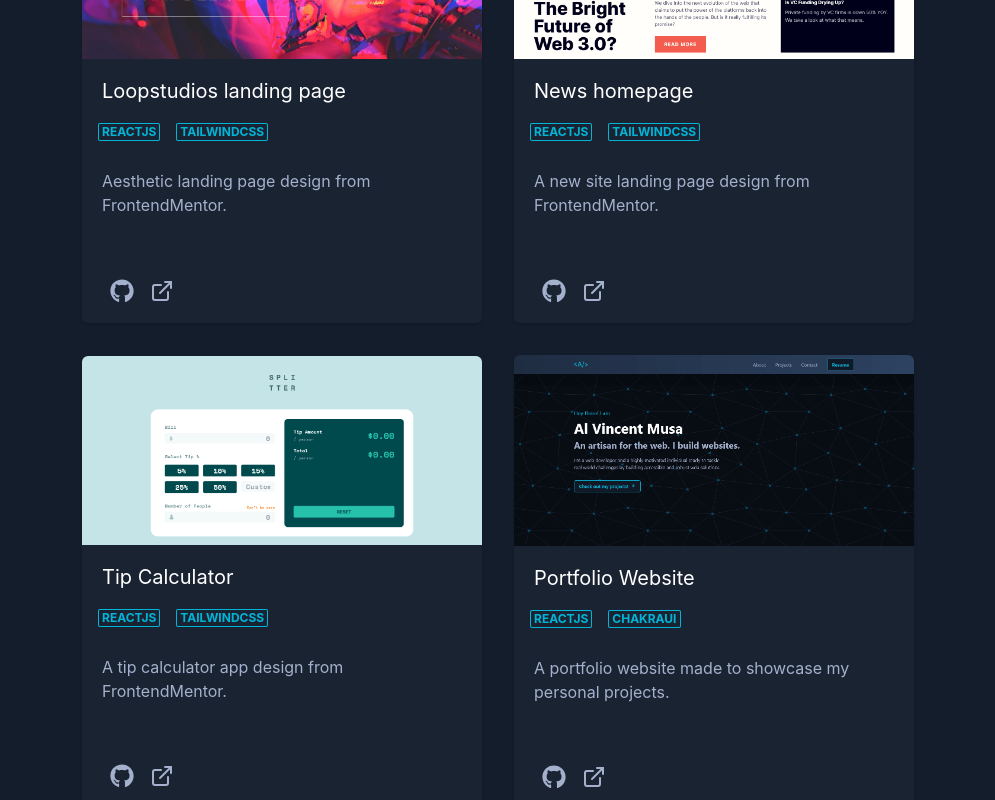
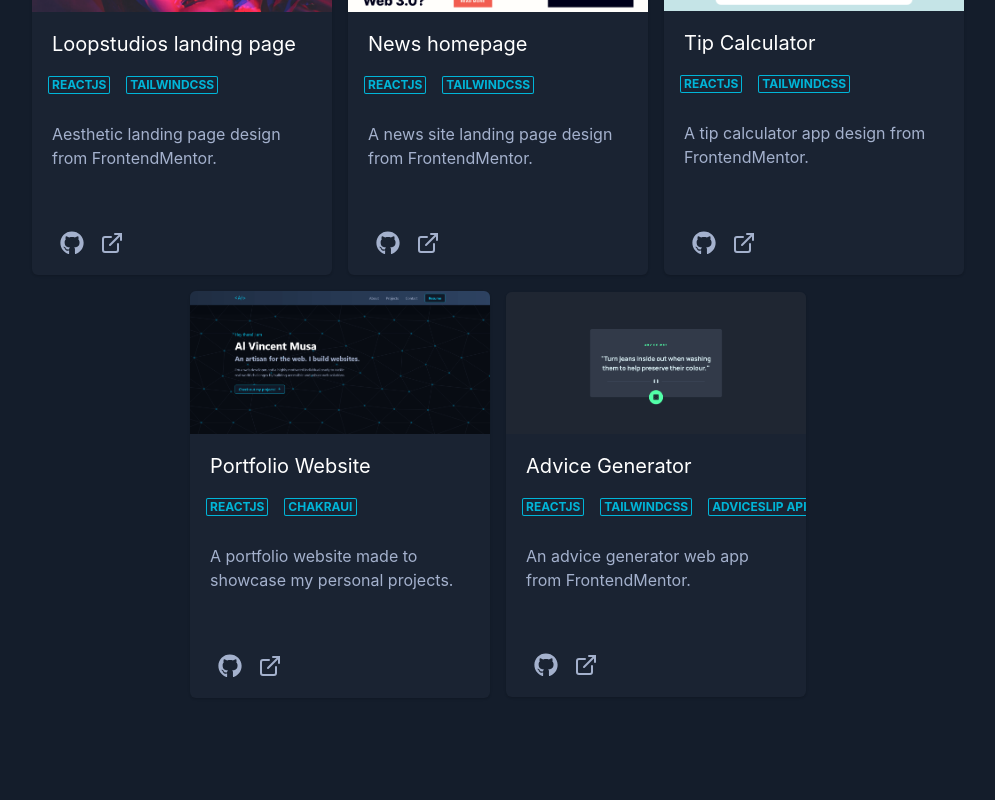
Before and after one commit to eeyvee-0x4d/portfolio, a React (Vite) app: page / in a window 1280 px wide. Shown: the part 1760-2560 px from the top of the page, without its empty margins (142-1137 px from the left). Built offline with nearby package versions, Linux system fonts and the light colour scheme.

Commit message:
update to projects component

```diff
--- a/src/components/Projects.jsx
+++ b/src/components/Projects.jsx
@@ -22,6 +22,7 @@ import loopstudios from '../assets/loopstudios.png'
 import newsHomepage from '../assets/news-homepage.png'
 import tipCalculator from '../assets/tip-calculator.png'
 import portfolio from '../assets/portfolio.png'
+import adviceGenerator from '../assets/advice-generator.png'
 
 import { v4 as uuidv4} from 'uuid'
 
@@ -38,7 +39,7 @@ const Projects = () => {
     },
     {
       name: 'News homepage',
-      description: 'A new site landing page design from FrontendMentor.',
+      description: 'A news site landing page design from FrontendMentor.',
       image: newsHomepage,
       sourceCodeURL: 'https://github.com/eeyvee-0x4d/fmentor-news-homepage',
       previewURL: 'https://majestic-starship-732163.netlify.app/',
@@ -59,6 +60,14 @@ const Projects = () => {
       sourceCodeURL: 'https://github.com/eeyvee-0x4d/portfolio',
       previewURL: 'https://eeyvee-0x4d.github.io/portfolio/',
       techStack: ['reactjs', 'chakraui']
+    },
+        {
+      name: 'Advice Generator',
+      description: 'An advice generator web app from FrontendMentor.',
+      image: adviceGenerator,
+      sourceCodeURL: 'https://github.com/eeyvee-0x4d/fmentor-advice-generator',
+      previewURL: 'https://fmentor-advice-generator.netlify.app',
+      techStack: ['reactjs', 'tailwindcss', 'adviceslip api']
     }
   ]
 
@@ -101,7 +110,7 @@ const Projects = () => {
           justify='center'
           align='center'
           flexWrap='wrap'
-          gap='2rem'
+          gap='1rem'
         >
           {
             projects.map(project => {
@@ -114,7 +123,7 @@ const Projects = () => {
                   color='brand.fg'
                   overflow='hidden'
                   variant='elevated'
-                  maxWidth={{sm: '768px', md: '400px'}}
+                  maxWidth={{sm: '768px', md: '300px'}}
                 >
                   <Image
                     src={project.image}
```
Also changed, not shown: src/assets/advice-generator.png (added).
